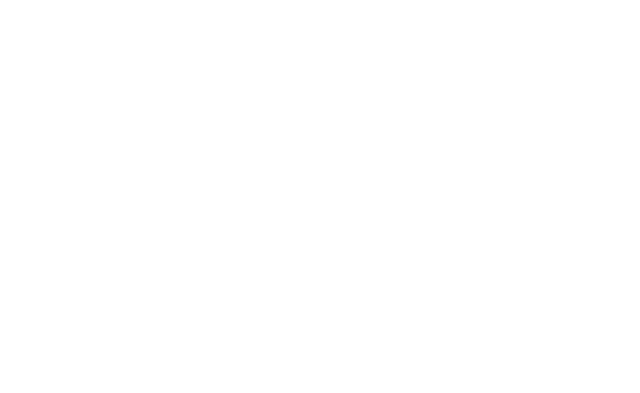
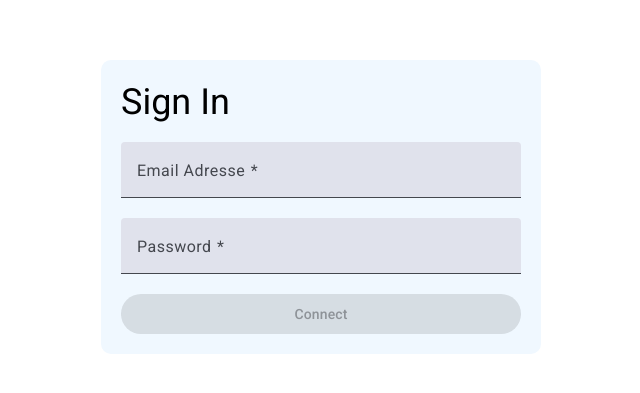
Before and after one commit to rjaonamickael/apiverb, an Angular app: page /login in a window 1280 px wide. Before the commit this address led to /. Shown: the part 193-586 px from the top of the page, without its empty margins (319-959 px from the left). Built offline with nearby package versions, Linux system fonts and the light colour scheme.

Commit message:
Register et Login Ok

```diff
--- a/src/app/app.routes.ts
+++ b/src/app/app.routes.ts
@@ -1,9 +1,12 @@
 import { Routes } from '@angular/router';
 import { RegisterComponent } from './pages/register/register.component';
 import { HomeComponent } from './pages/home/home.component';
+import { LoginComponent } from './pages/login/login.component';
+
 
 export const routes: Routes = [
    {path:'',redirectTo:"register",pathMatch:"full"},
    {path: 'register', component:RegisterComponent},
+   {path: 'login', component:LoginComponent},
    {path: 'home', component:HomeComponent}
 ];
--- a/src/app/models/user.model.ts
+++ b/src/app/models/user.model.ts
@@ -1,6 +1,4 @@
 export class User{
-   //id:string='';
    email:string = '';
-   name:string = '';
    password:string = '';
 }
--- a/src/app/pages/login/login.component.html
+++ b/src/app/pages/login/login.component.html
@@ -1 +1,16 @@
-<p>login works!</p>
+<div id="container">
+   <form action="" (submit)="login()" [formGroup]="loginFormGroup">
+      <h3>Sign In</h3>
+
+      <mat-form-field>
+         <mat-label > Email Adresse </mat-label>
+         <input matInput  formControlName="email">
+      </mat-form-field>
+      <mat-form-field>
+         <mat-label > Password </mat-label>
+         <input matInput type="password" formControlName="password">
+      </mat-form-field>
+      <button mat-flat-button type="submit" [disabled]="loginFormGroup.invalid">Connect</button>
+
+   </form>
+</div>
--- a/src/app/pages/login/login.component.scss
+++ b/src/app/pages/login/login.component.scss
@@ -0,0 +1,21 @@
+#container{
+   display:flex;
+   align-items: center;
+   justify-content: center;
+   width: 100%;
+   height: 100%;
+}
+
+form{
+   background-color: aliceblue;
+   padding: 20px;
+   border-radius: 10px;
+   width: 400px;
+   flex-direction: column;
+   width: 400px;
+   display: flex;
+}
+
+mat-error{
+   text-align: center;
+}
--- a/src/app/pages/login/login.component.ts
+++ b/src/app/pages/login/login.component.ts
@@ -1,12 +1,57 @@
-import { Component } from '@angular/core';
+import { Credentials, UsersService } from './../../services/users/users.service';
+import { FormBuilder, ReactiveFormsModule, Validators } from '@angular/forms';
+import { Component, OnDestroy, OnInit, inject } from '@angular/core';
+import { MatButtonModule } from '@angular/material/button';
+import { MatInputModule } from '@angular/material/input';
+import { Router } from '@angular/router';
+import { Subscription } from 'rxjs';
+import { User } from '../../models/user.model';
 
 @Component({
   selector: 'app-login',
   standalone: true,
-  imports: [],
+  imports: [ReactiveFormsModule,MatButtonModule,MatInputModule],
   templateUrl: './login.component.html',
   styleUrl: './login.component.scss'
 })
-export class LoginComponent {
+export class LoginComponent implements OnDestroy {
+
+  private formBuilder = inject(FormBuilder);
+  private router = inject(Router);
+  private usersService = inject(UsersService);
+  private userSubscription:Subscription | null = null;
+
+  loginFormGroup = this.formBuilder.group({
+    email: ['', [Validators.required, Validators.email]],
+    password: ['', [Validators.required]]
+  });
+
+  invalidCredentials = false;
+
+
+  login(){
+    this.usersService.login(this.loginFormGroup.value as Credentials).subscribe({
+      next: (result :User | null | undefined) => {
+
+        this.navigateHome();
+      },
+      error: error => {
+        console.log(error.message);
+        this.invalidCredentials = true;
+      }
+    })
+  }
+
+  navigateLogin() {
+    this.router.navigate(['login']);
+    }
+
+  navigateHome() {
+      this.router.navigate(['home']);
+    }
+
+  ngOnDestroy(): void {
+    this.userSubscription?.unsubscribe();
+  }
 
 }
--- a/src/app/pages/register/register.component.html
+++ b/src/app/pages/register/register.component.html
@@ -7,7 +7,7 @@
          <input matInput  formControlName="email">
       </mat-form-field>
       <mat-form-field>
-         <mat-label > Username </mat-label>
+         <mat-label > Name </mat-label>
          <input matInput  formControlName="name">
       </mat-form-field>
       <mat-form-field>
--- a/src/app/pages/register/register.component.ts
+++ b/src/app/pages/register/register.component.ts
@@ -44,10 +44,6 @@ export class RegisterComponent implements OnDestroy {
     this.router.navigate(['login']);
     }
 
-  navigateHome() {
-      this.router.navigate(['home']);
-    }
-
   ngOnDestroy(): void {
     this.userSubscription?.unsubscribe();
   }
--- a/src/app/services/users/users.service.ts
+++ b/src/app/services/users/users.service.ts
@@ -1,11 +1,10 @@
-import { HttpClient, HttpHeaders } from '@angular/common/http';
+import { HttpClient, HttpErrorResponse, HttpHeaders } from '@angular/common/http';
 import { Injectable, inject, signal } from '@angular/core';
 import { User } from '../../models/user.model';
-import { Observable, catchError, map, tap } from 'rxjs';
+import { Observable, catchError, map, tap, throwError } from 'rxjs';
 
 export interface Credentials{
   email: string;
-  name: string;
   password: string;
 }
 
@@ -16,7 +15,7 @@ export interface Credentials{
 export class UsersService {
 
   private http = inject(HttpClient);
-  private BASE_URL = 'https://french-verbs-fall-2023-app-ramym.ondigitalocean.app/v0/';
+  private BASE_URL = 'https://seal-app-v5cj7.ondigitalocean.app/v0/';
 
   user = signal< User | null | undefined>(undefined);
 
@@ -28,14 +27,38 @@ export class UsersService {
   constructor() { }
 
   register(credentials: Credentials): Observable<any> {
-    return this.http.post<any>(this.BASE_URL + 'users/', credentials, this.httpOptions).pipe(
+    return this.http.post<any>(this.BASE_URL + 'users/signup', credentials, this.httpOptions).pipe(
       tap((response) => {
         console.log('Signup success:', response);
       }),
-      catchError((error) => {
-        console.error('Signup error:', error);
-        throw error;
+      catchError((error : HttpErrorResponse) => {
+        if (error.error instanceof ErrorEvent) {
+          // Erreur côté client
+          console.log('An error occurred:'+ error.error.message);
+        } else {
+          // Erreur côté serveur
+          console.log(`Backend returned code ${error.status}, body was:`, error.error);
+          console.log('Full error object:'+ error); // Ajouter cette ligne pour plus de détails
+        }
+        return throwError(() => new Error('Something bad happened; please try again later.'));
       })
     );
   }
+
+  login(credentials: Credentials): Observable<User | null | undefined> {
+    return this.http.post(this.BASE_URL + 'users/login',credentials)
+              .pipe(tap((result:any) => {
+                //localStorage.clear();
+
+                localStorage.setItem('x-access-token', result.token);
+                localStorage.setItem('user_name', result.logged_user.name); //Pour récupérer le nom de l'utilisateur
+                const user = Object.assign(new User(), result["user"]);
+                this.user.set(user);
+                return result;
+              }
+            ),map((result:any) => {
+              return this.user();
+            })
+          )
+  }
 }
```
